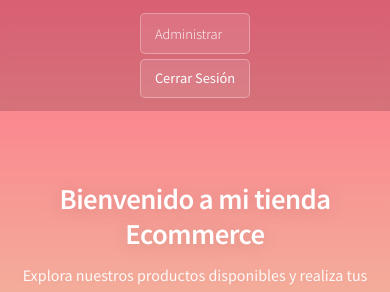
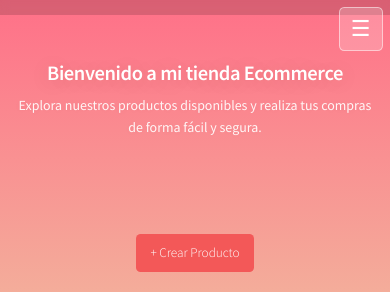
Before and after one commit to Andres-ux2026/Leccion-Final-Modulo-8, a Django app: page /products/ in a window 390 px wide. Shown: the top 292 px of the page. Run offline with Django 5.2, Linux system fonts and the light colour scheme; a user stored in the database is signed in; data comes from the database, SQL or seed files in the repository; data that the repository does not hold is empty.

Commit message:
Add mobile nav panel and improve responsiveness

```diff
--- a/productos/static/productos/css/main.css
+++ b/productos/static/productos/css/main.css
@@ -603,6 +603,82 @@ table tbody tr:nth-child(2n+1) {
 
 .w-100 { width: 100%; }
 
+/* Mobile Nav */
+#navButton {
+    display: none;
+}
+
+#navPanel {
+    display: none;
+}
+
+@media screen and (max-width: 736px) {
+    #nav {
+        display: none;
+    }
+
+    #navButton {
+        display: block;
+        position: fixed;
+        top: 0.5em;
+        right: 0.5em;
+        z-index: 10002;
+    }
+
+    #navButton .toggle {
+        display: block;
+        width: 3em;
+        height: 3em;
+        background: rgba(255, 255, 255, 0.2);
+        border: solid 1px rgba(255, 255, 255, 0.5);
+        border-radius: 0.35em;
+        text-decoration: none;
+        position: relative;
+    }
+
+    #navButton .toggle:before {
+        content: '\2630';
+        color: #fff;
+        font-size: 1.5em;
+        position: absolute;
+        top: 50%;
+        left: 50%;
+        transform: translate(-50%, -50%);
+    }
+
+    #navPanel {
+        display: block;
+        position: fixed;
+        top: 0;
+        right: -18em;
+        width: 18em;
+        height: 100%;
+        background: rgba(30, 30, 30, 0.97);
+        z-index: 10001;
+        padding: 4em 1.5em 2em;
+        overflow-y: auto;
+        transition: right 0.3s ease-in-out;
+    }
+
+    body.navPanel-visible #navPanel {
+        right: 0;
+    }
+
+    body.navPanel-visible #page-wrapper {
+        transform: translateX(-4em);
+        transition: transform 0.3s ease-in-out;
+    }
+
+    #navPanel .link {
+        display: block;
+        color: #fff;
+        text-decoration: none;
+        padding: 0.8em 0;
+        border-bottom: solid 1px rgba(255, 255, 255, 0.1);
+        font-size: 1em;
+    }
+}
+
 /* Responsive */
 @media screen and (max-width: 1280px) {
     body { font-size: 13pt; }
@@ -626,23 +702,40 @@ table tbody tr:nth-child(2n+1) {
 @media screen and (max-width: 736px) {
     body { font-size: 13pt; }
     h2 { font-size: 1.5em; }
-    .wrapper { padding: 3em 20px; }
-    #header-top-inner { flex-direction: column; gap: 0.5em; }
-    #header-top { padding: 0.5em 20px; }
+    .wrapper { padding: 2em 15px; }
+    #header-top { padding: 0.5em 15px; }
     #hero { padding: 2em 1em 3em; }
     .homepage #hero { padding: 3em 1em 4em; }
-    #promo-wrapper { padding: 2em 20px; }
-    #footer-wrapper { padding: 3em 20px; }
-    #nav > ul > li { display: block; margin: 0.3em 0; }
-    #nav > ul > li > a, #nav > ul > li > span { display: block; }
-    #nav > ul > li form button { display: block; width: 100%; }
-    #hero h2 { font-size: 1.8em; }
-    #hero p { font-size: 1em; }
-    .product-grid { grid-template-columns: 1fr; }
-    #promo h2 { font-size: 1.3em; }
+    #promo-wrapper { padding: 2em 15px; }
+    #footer-wrapper { padding: 2em 15px; }
+    #hero h2 { font-size: 1.6em; }
+    #hero p { font-size: 0.95em; }
+    .product-grid { grid-template-columns: 1fr; gap: 1.5em; }
+    #promo h2 { font-size: 1.2em; }
+
+    .table-wrapper { overflow-x: auto; }
+    .table-wrapper table { font-size: 0.85em; }
+    .table-wrapper td, .table-wrapper th { white-space: nowrap; padding: 0.5em; }
+
+    .product-card .card-body { padding: 1em; }
+    .product-card .card-body h3 { font-size: 1em; }
+    .product-card .card-body .price { font-size: 1.1em; }
+    .product-card img, .product-card .img-wrap { height: 160px; }
+
+    .d-flex.gap-2 { gap: 0.5em; }
+    .button, input[type="submit"], input[type="reset"], button { padding: 0.5em 1em; font-size: 0.9em; }
+
+    form .d-flex.justify-content-between { flex-direction: column; gap: 0.5em; }
+    form .d-flex.justify-content-between .button { width: 100%; text-align: center; }
+
+    .alert { font-size: 0.9em; padding: 0.8em 1em; }
 }
 
 @media screen and (max-width: 480px) {
-    body { font-size: 12pt; }
-    #copyright ul li { display: block; border: 0; padding: 0; margin: 0.5em 0; }
+    body { font-size: 11pt; }
+    #hero h2 { font-size: 1.4em; }
+    #hero { padding: 1.5em 0.8em 2em; }
+    .homepage #hero { padding: 2em 0.8em 3em; }
+    .wrapper { padding: 1.5em 10px; }
+    .product-card .img-wrap { height: 140px; }
 }
```
